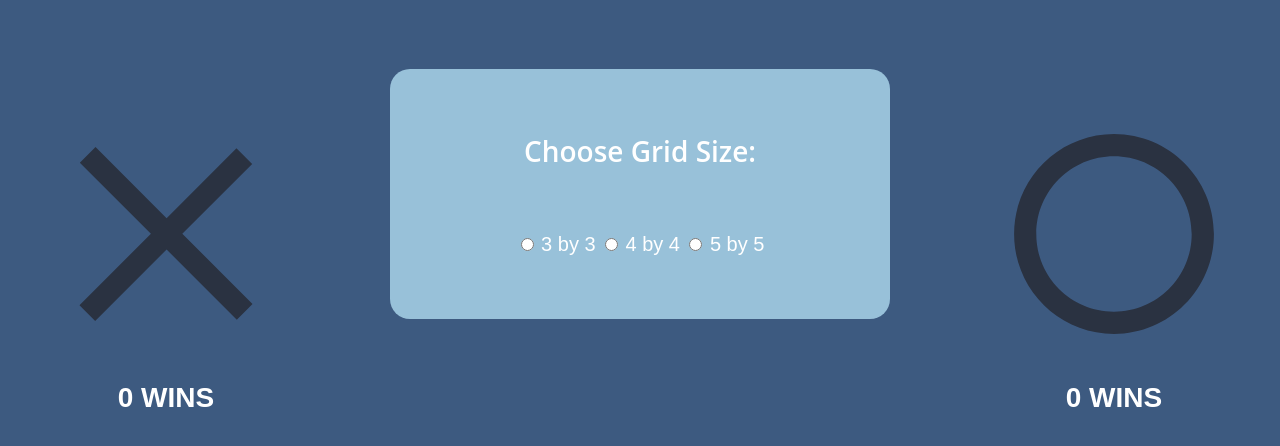
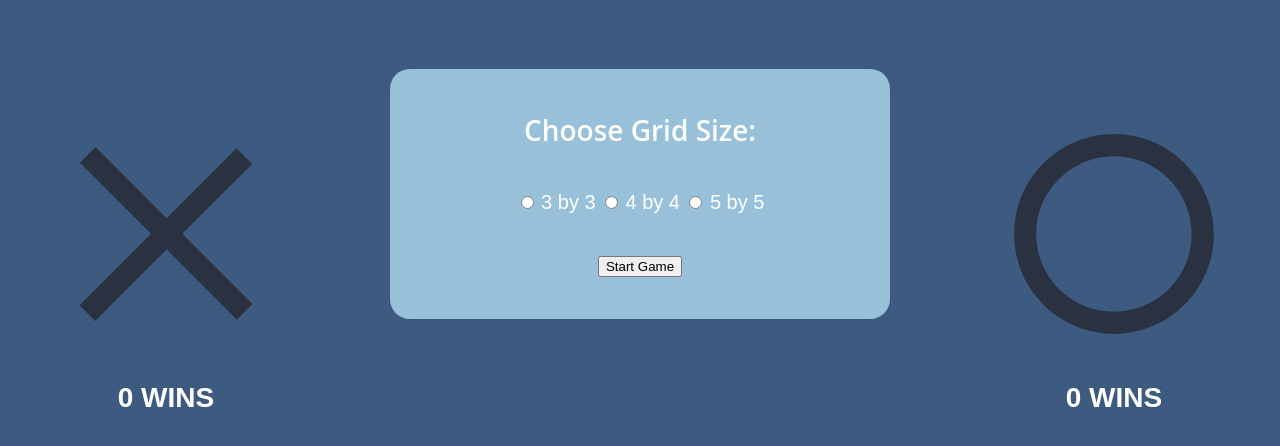
Before and after one commit to kmewrd/tic-tac-toe, a plain HTML site: page index.html in a window 1280 px wide. Shown: the part 124-570 px from the top of the page. Drawn offline with Linux system fonts and the light colour scheme; a web font is replaced by a local one.

Commit message:
Add button to selection form

```diff
--- a/index.html
+++ b/index.html
@@ -24,6 +24,7 @@
           <input type="radio" name="grid-size" id="gridFive" value="5">
           <label for="gridFive">5 by 5</label>
         </div>
+        <button class="js-start-button">Start Game</button>
       </form>
       <h2 class="game-status js-game-status hidden">It's X's turn!</h2>
       <div class="game-board js-game-board hidden">
```
